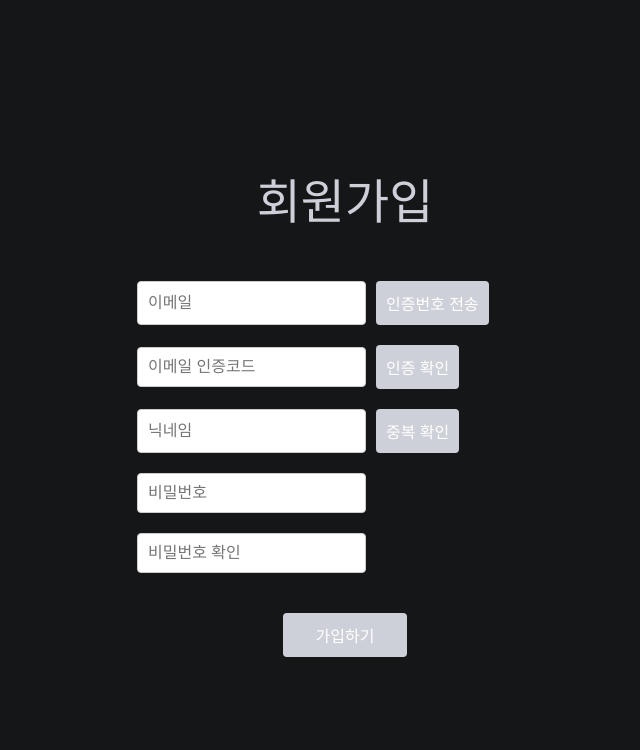
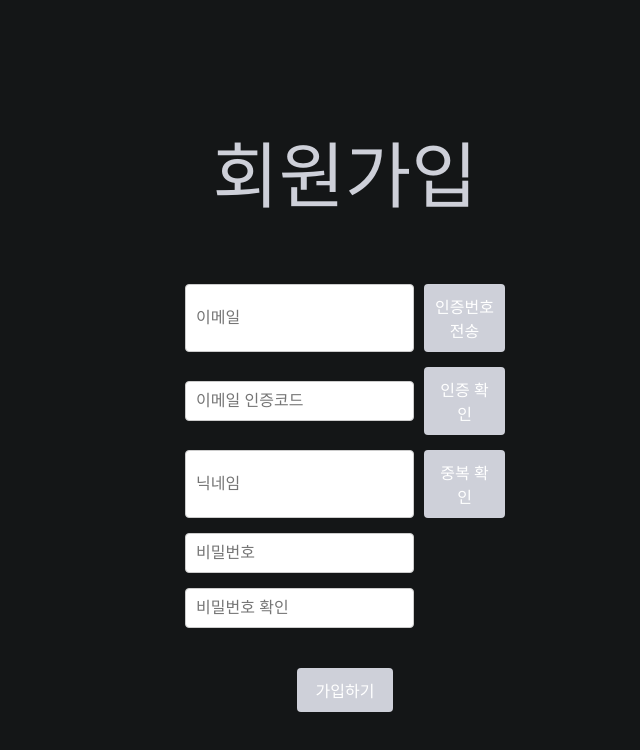
Before and after one commit to six-bald-heads/Six_Bald_Heads_Frontend, a React (Vite) app: page /signup in a window 1280 px wide. Shown: the top 750 px of the page, without its empty margins (295-935 px from the left). Built offline with nearby package versions, Linux system fonts and the light colour scheme.

Commit message:
[Fix] 미디어쿼리 제거, 유효성검사 오류문구 위치변경

```diff
--- a/src/pages/LoginPage.tsx
+++ b/src/pages/LoginPage.tsx
@@ -90,70 +90,30 @@ const LoginWrapper = styled.div`
   background-color: #141617;
   gap: 20px;
   white-space: nowrap;
-
-  /*@media (max-width: 2000px) {
-    width: 55%;
-  }
-
-  @media (max-width: 1700px) {
-    width: 60%;
-  }
-
-  @media (max-width: 1400px) {
-    width: 65%;
-  }
-
-  @media (max-width: 1080px) {
-    width: 70%;
-  }
-
-  @media (max-width: 670px) {
-    width: 80%;
-  }*/
 `;
 
 
 const Title = styled.h1`
   color: #CED0D9;
   font-size: clamp(36px, 6vw, 70px);
-
-  /*@media (max-width: 2000px) {
-    font-size: 64px;
-  }
-
-  @media (max-width: 1700px) {
-    font-size: 56px;
-  }
-
-  @media (max-width: 1400px) {
-    font-size: 48px;
-  }
-
-  @media (max-width: 1080px) {
-    font-size: 40px;
-  }
-
-  @media (max-width: 670px) {
-    font-size: 36px;
-  }*/
 `;
 
 
 const Input = styled.input`
-  width: 50%;
+  width: 100%;
   padding: 10px;
   box-shadow: 0 0 0 3px #CED0D9;
   outline: none;
   border: none;
   border-radius: 4px;
-  font-size: 30px;
+  font-size: clamp(10px, 1vw, 15px);
 
   &:focus {
     outline: none;
     box-shadow: 0 0 0 3px #6D9AE3;
   }
 
-  @media (max-width: 2000px) {
+/*  @media (max-width: 2000px) {
     font-size: 25px;
     width: 45%;
   }
@@ -176,7 +136,7 @@ const Input = styled.input`
   @media (max-width: 670px) {
     font-size: 15px;
     width: 50%;
-  }
+  }*/
 `;
 
 const Button = styled.button`
--- a/src/pages/SignupPage.tsx
+++ b/src/pages/SignupPage.tsx
@@ -242,8 +242,8 @@ const SignupPage: React.FC = () => {
                         >
                             인증번호 전송
                         </SendCodeButton>
-                        {emailError && <ErrorText>{emailError}</ErrorText>}
                     </EmailSection>
+                    {emailError && <ErrorText>{emailError}</ErrorText>}
                     <VerificationSection>
                         <InputContainer>
                             <Input
@@ -252,8 +252,8 @@ const SignupPage: React.FC = () => {
                                 value={verificationCode}
                                 onChange={(e) => setVerificationCode(e.target.value)}
                             />
-                            {countdown !== null && <CountdownSpan>{formattedCountdown}</CountdownSpan>}
                         </InputContainer>
+                        {countdown !== null && <CountdownSpan>{formattedCountdown}</CountdownSpan>}
                         <VerifyCodeButton
                             onClick={handleVerifyCode}
                             isDisabled={!verificationCode}
@@ -276,8 +276,8 @@ const SignupPage: React.FC = () => {
                         >
                             중복 확인
                         </CheckNicknameButton>
-                        {nicknameError && <ErrorText>{nicknameError}</ErrorText>}
                     </NicknameSection>
+                    {nicknameError && <ErrorText>{nicknameError}</ErrorText>}
                     <Input
                         type="password"
                         placeholder="비밀번호"
@@ -323,26 +323,6 @@ const SignupWrapper = styled.div`
   justify-content: center;
   background-color: #141617;
   gap: 20px;
-
-  @media (max-width: 2000px) {
-    width: 55%;
-  }
-
-  @media (max-width: 1700px) {
-    width: 60%;
-  }
-
-  @media (max-width: 1400px) {
-    width: 65%;
-  }
-
-  @media (max-width: 1080px) {
-    width: 70%;
-  }
-
-  @media (max-width: 670px) {
-    width: 80%;
-  }
 `;
 
 const InputContainerWrapper = styled.div`
@@ -350,7 +330,7 @@ const InputContainerWrapper = styled.div`
   display: flex;
   flex-direction: column;
   align-items: flex-start;
-  gap: 20px;
+  gap: 15px;
   margin-bottom: 20px;
 `;
 
@@ -358,7 +338,7 @@ const Title = styled.h1`
   color: #CED0D9;
   font-size: 72px;
 
-  @media (max-width: 2000px) {
+/*  @media (max-width: 2000px) {
     font-size: 64px;
   }
 
@@ -376,7 +356,7 @@ const Title = styled.h1`
 
   @media (max-width: 670px) {
     font-size: 36px;
-  }
+  }*/
 `;
 
 const EmailSection = styled.div`
@@ -476,19 +456,19 @@ const SignupButton = styled.button<ButtonProps>`
     background-color: #6D9AE3;
   }
 
-  @media (max-width: 1080px) {
+/*  @media (max-width: 1080px) {
     width: 20%;
   }
 
   @media (max-width: 670px) {
     width: 25%;
-  }
+  }*/
 `;
 
 const ErrorText = styled.span`
   color: red;
   font-size: 12px;
-  margin-top: 5px;
+  margin-top: -5px;
 `;
 
 const DisabledButtonStyle = css`
```
